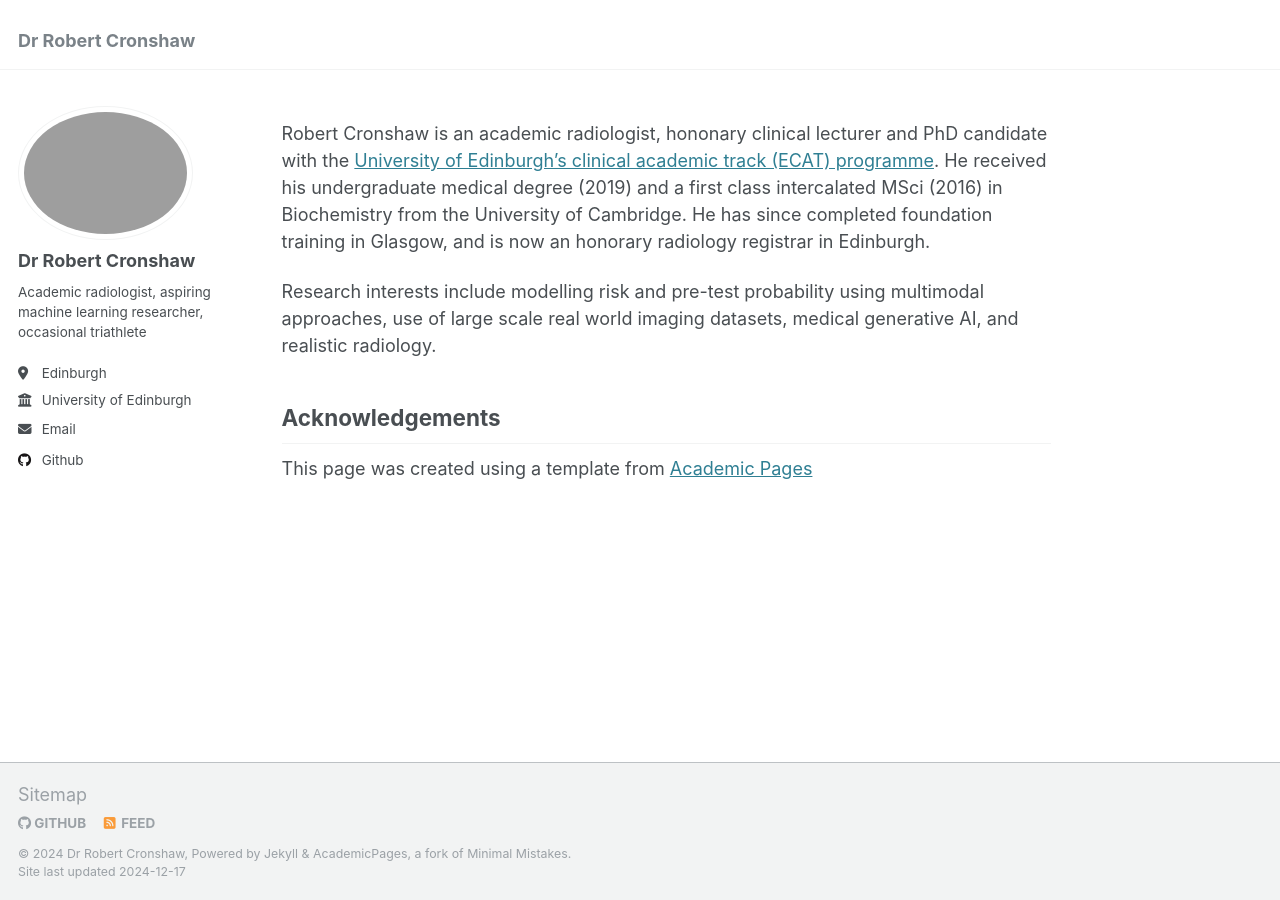
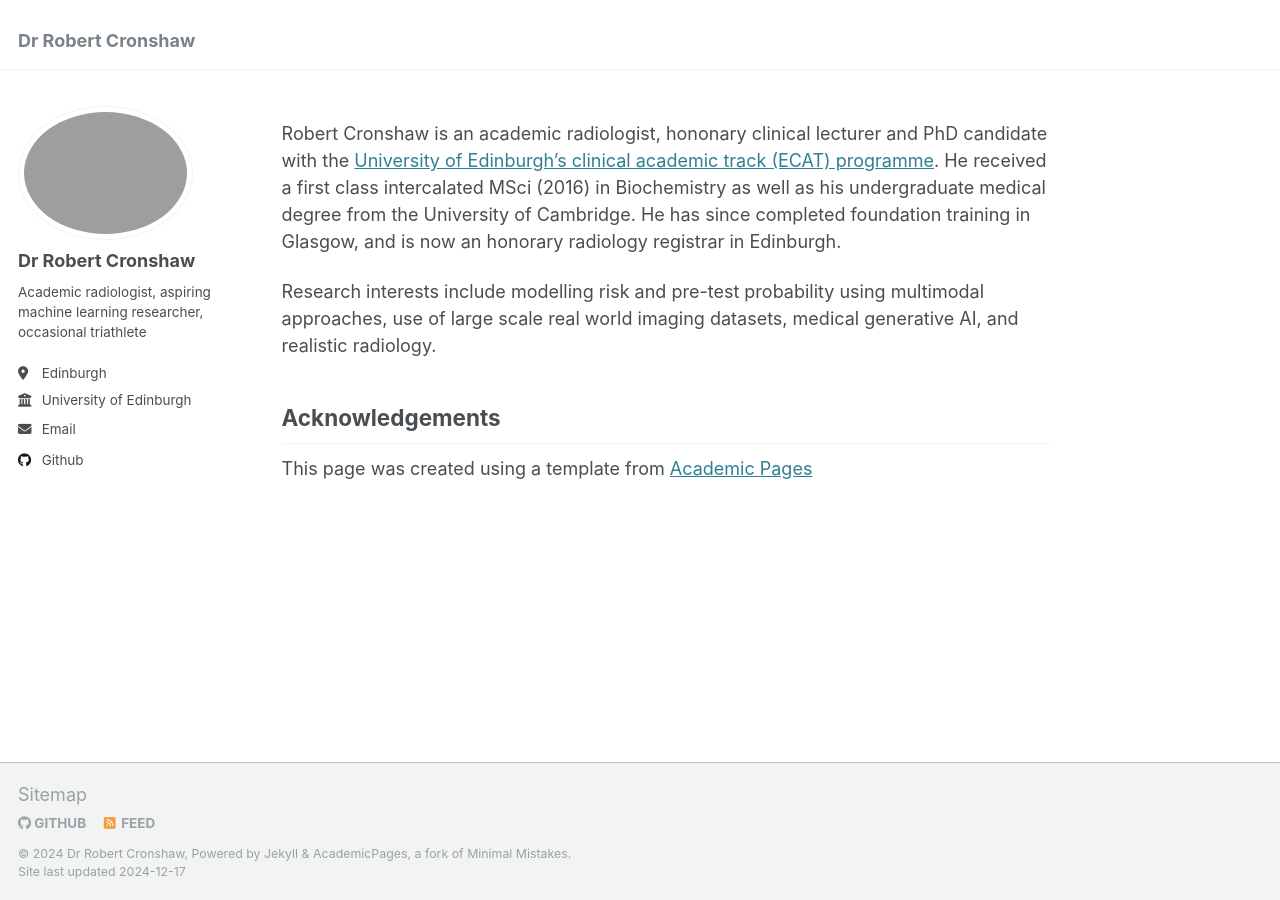
Before and after one commit to rcronshaw1/rcronshaw1.github.io, a Jekyll site: the page built from _pages/about.md, in a window 1280 px wide. Built offline with Jekyll 4.4.1, drawn with Linux system fonts in a browser that asks for light colours.

Commit message:
Update about.md

```diff
--- a/_pages/about.md
+++ b/_pages/about.md
@@ -7,7 +7,7 @@ redirect_from:
   - /about.html
 ---
 
-Robert Cronshaw is an academic radiologist, hononary clinical lecturer and PhD candidate with the [University of Edinburgh's clinical academic track (ECAT) programme](https://medicine-vet-medicine.ed.ac.uk/our-research/cmvm-research-support/translation-commercialisation/edinburgh-clinical-academic-track/ecat-i). He received his undergraduate medical degree (2019) and a first class intercalated MSci (2016) in Biochemistry from the University of Cambridge. He has since completed foundation training in Glasgow, and is now an honorary radiology registrar in Edinburgh.
+Robert Cronshaw is an academic radiologist, hononary clinical lecturer and PhD candidate with the [University of Edinburgh's clinical academic track (ECAT) programme](https://medicine-vet-medicine.ed.ac.uk/our-research/cmvm-research-support/translation-commercialisation/edinburgh-clinical-academic-track/ecat-i). He received a first class intercalated MSci (2016) in Biochemistry as well as his undergraduate medical degree from the University of Cambridge. He has since completed foundation training in Glasgow, and is now an honorary radiology registrar in Edinburgh.
 
 Research interests include modelling risk and pre-test probability using multimodal approaches, use of large scale real world imaging datasets, medical generative AI, and realistic radiology.
 
```
